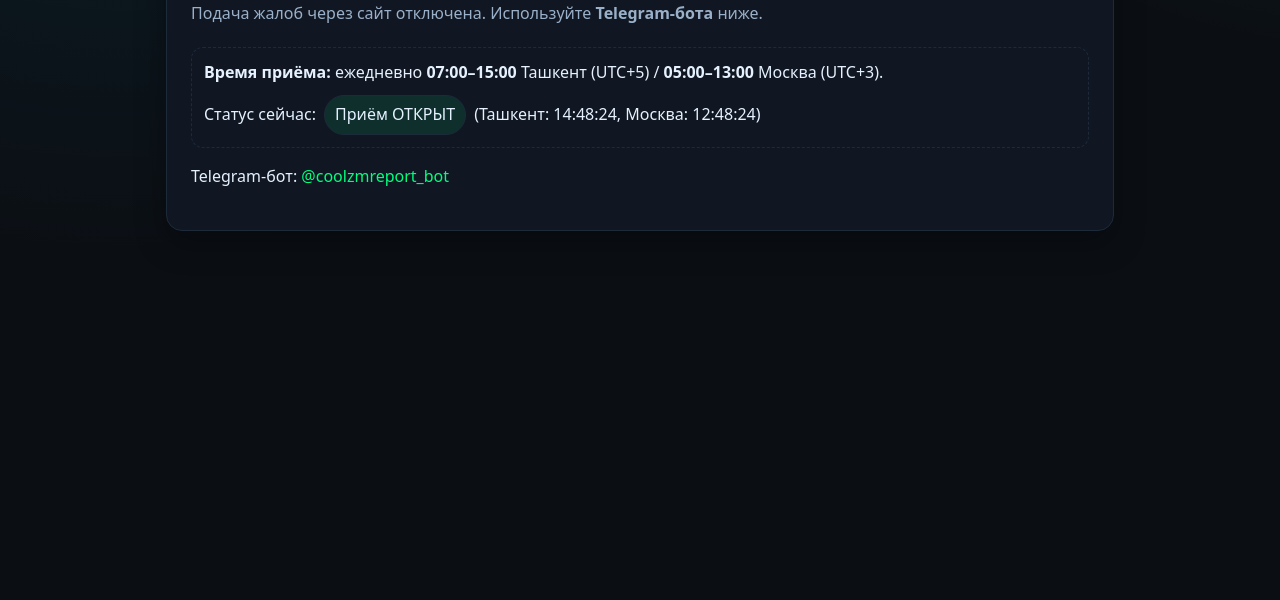
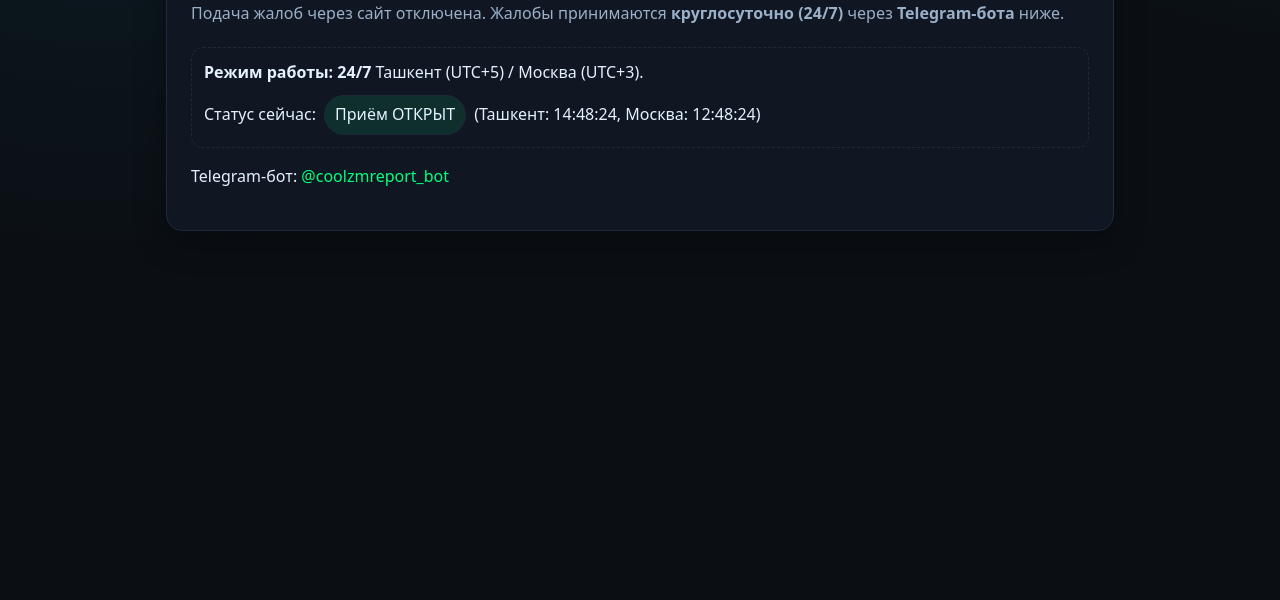
Before and after one commit to fayzullovdev/coolzm, a plain HTML site: page reports.html in a window 1280 px wide. Shown: the part 200-800 px from the top of the page. Drawn offline with Linux system fonts and the light colour scheme.

Commit message:
Update reports: 24/7 Telegram bot + theme toggle

```diff
--- a/reports.html
+++ b/reports.html
@@ -3,7 +3,7 @@
 <head>
   <meta charset="utf-8" />
   <meta name="viewport" content="width=device-width,initial-scale=1" />
-  <title>COOLZM — Жалобы через Telegram-бота</title>
+  <title>COOLZM — Жалобы 24/7 через Telegram-бота</title>
   <meta name="color-scheme" content="dark light"/>
   <style>
     :root{
@@ -104,10 +104,10 @@
   <main>
     <section class="card">
       <h1 class="headline">Отправка жалоб</h1>
-      <p class="sub">Подача жалоб через сайт отключена. Используйте <b>Telegram‑бота</b> ниже.</p>
+      <p class="sub">Подача жалоб через сайт отключена. Жалобы принимаются <b>круглосуточно (24/7)</b> через <b>Telegram-бота</b> ниже.</p>
 
       <div class="notice">
-        <div><b>Время приёма:</b> ежедневно <b>07:00–15:00</b> Ташкент (UTC+5) / <b>05:00–13:00</b> Москва (UTC+3).</div>
+        <div><b>Режим работы:</b> <b>24/7</b> Ташкент (UTC+5) / Москва (UTC+3).</div>
         <div class="schedule">
           <span class="muted">Статус сейчас:</span>
           <span id="status" class="status">—</span>
@@ -115,7 +115,7 @@
         </div>
       </div>
 
-      <p>Telegram‑бот: <a href="https://t.me/coolzmreport_bot" target="_blank" rel="noopener">@coolzmreport_bot</a></p>
+      <p>Telegram-бот: <a href="https://t.me/coolzmreport_bot" target="_blank" rel="noopener">@coolzmreport_bot</a></p>
     </section>
   </main>
 
```
